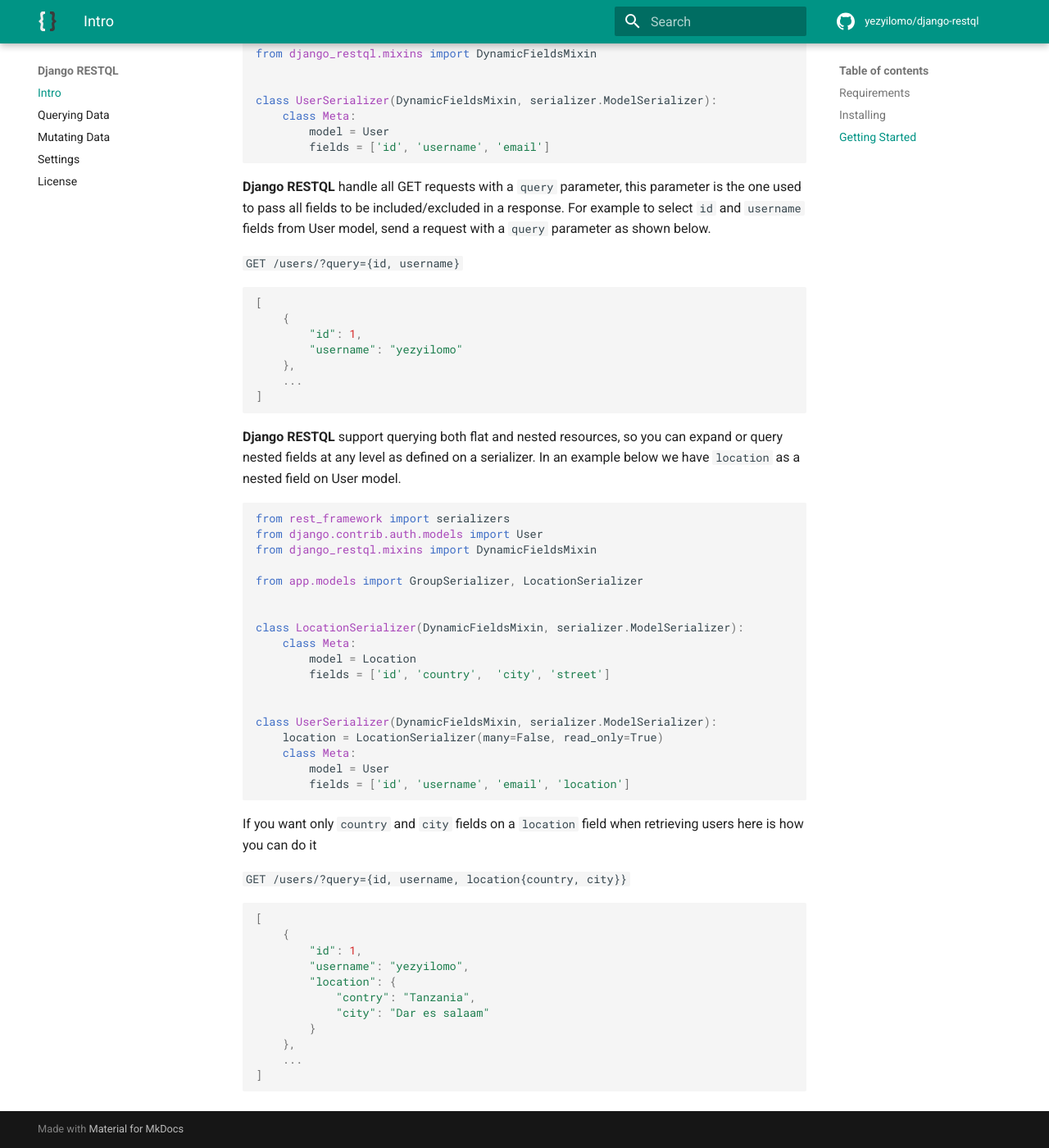
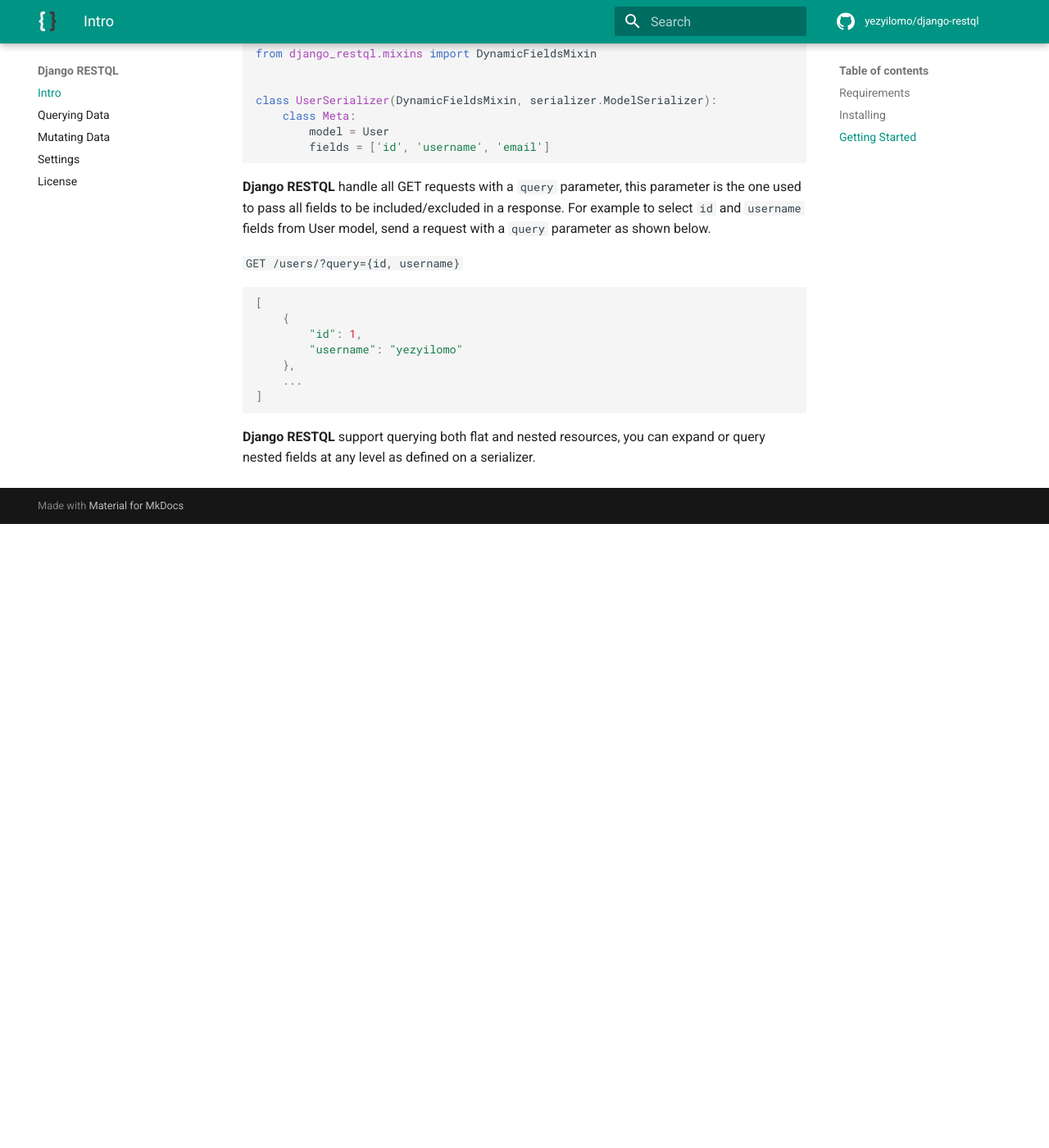
Before and after one commit to yezyilomo/django-restql, an MkDocs documentation site: the page built from docs/index.md, in a window 1280 px wide and 1400 px high, scrolled down 969 px. Shown: the whole window at 82% size. Built offline with MkDocs 1.6.1 and Material for MkDocs 9.7.7, drawn with Linux system fonts in a browser that asks for light colours; comment, search, counter and statistics services are not loaded; after the commit the page ends 1608 px from its top, so only the background shows below that.

Commit message:
:pencil:Update Introduction on documentation

````diff
--- a/docs/index.md
+++ b/docs/index.md
@@ -56,42 +56,4 @@
 ]
 ```
 
-**Django RESTQL** support querying both flat and nested resources, so you can expand or query nested fields at any level as defined on a serializer. In an example below we have `location` as a nested field on User model.
-
-```py
-from rest_framework import serializers
-from django.contrib.auth.models import User
-from django_restql.mixins import DynamicFieldsMixin
-
-from app.models import GroupSerializer, LocationSerializer
-
-
-class LocationSerializer(DynamicFieldsMixin, serializer.ModelSerializer):
-    class Meta:
-        model = Location
-        fields = ['id', 'country',  'city', 'street']
-
-
-class UserSerializer(DynamicFieldsMixin, serializer.ModelSerializer):
-    location = LocationSerializer(many=False, read_only=True)
-    class Meta:
-        model = User
-        fields = ['id', 'username', 'email', 'location']
-```
-
-If you want only `country` and `city` fields on a `location` field when retrieving users here is how you can do it
-
-`GET /users/?query={id, username, location{country, city}}`
-```js
-[
-    {
-        "id": 1,
-        "username": "yezyilomo",
-        "location": {
-            "contry": "Tanzania",
-            "city": "Dar es salaam"
-        }
-    },
-    ...
-]
-```
+**Django RESTQL** support querying both flat and nested resources, you can expand or query nested fields at any level as defined on a serializer.
````
